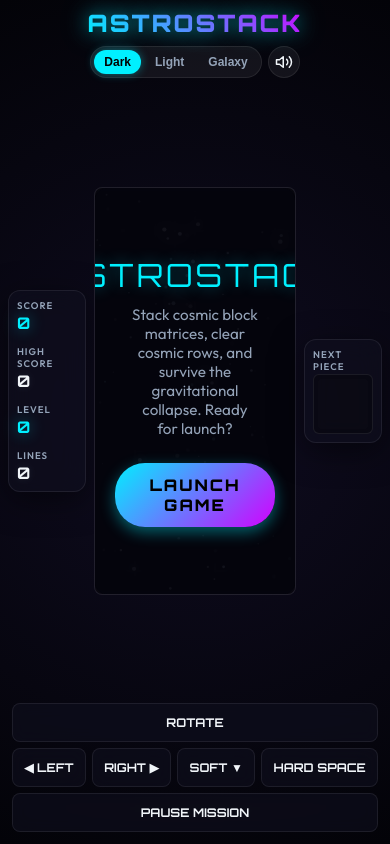
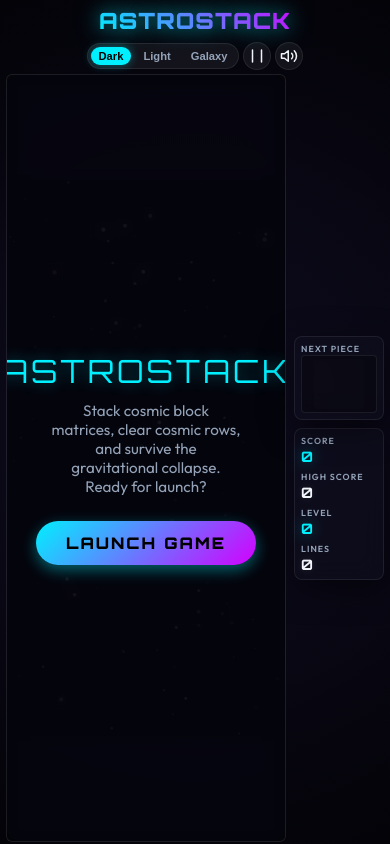
Before and after one commit to superdooperjen/astrostack, a website built with Vite: page index.html in a window 390 px wide. Built offline with nearby package versions, Linux system fonts and the light colour scheme.

Commit message:
Implement mobile touch gestures, relocate pause to header, and stack panels on the right column for maximized play board area

```diff
--- a/index.html
+++ b/index.html
@@ -17,6 +17,13 @@
         <button id="theme-btn-light" class="theme-btn">Light</button>
         <button id="theme-btn-galaxy" class="theme-btn">Galaxy</button>
       </div>
+      <button id="pause-btn" class="btn-icon" title="Pause Mission" aria-label="Pause Mission">
+        <!-- Pause icon (two vertical lines) -->
+        <svg id="pause-icon" xmlns="http://www.w3.org/2000/svg" width="20" height="20" viewBox="0 0 24 24" fill="none" stroke="currentColor" stroke-width="2" stroke-linecap="round" stroke-linejoin="round">
+          <line x1="18" y1="4" x2="18" y2="20"></line>
+          <line x1="6" y1="4" x2="6" y2="20"></line>
+        </svg>
+      </button>
       <button id="mute-btn" class="btn-icon" title="Toggle Sound" aria-label="Toggle Sound">
         <!-- Sound icon (speaker-on by default) -->
         <svg id="mute-icon" xmlns="http://www.w3.org/2000/svg" width="20" height="20" viewBox="0 0 24 24" fill="none" stroke="currentColor" stroke-width="2" stroke-linecap="round" stroke-linejoin="round">
--- a/src/engine/renderer.ts
+++ b/src/engine/renderer.ts
@@ -36,7 +36,7 @@ export class GameRenderer {
     if (!parent) return;
 
     const isMobile = window.innerWidth <= 820;
-    const maxHeight = isMobile ? window.innerHeight * 0.48 : window.innerHeight * 0.70;
+    const maxHeight = isMobile ? window.innerHeight * 0.80 : window.innerHeight * 0.70;
     const parentWidth = parent.clientWidth;
 
     // Calculate grid size based on space limits maintaining 1:2 aspect ratio
--- a/src/main.ts
+++ b/src/main.ts
@@ -58,6 +58,9 @@ const restartBtn = document.getElementById('restart-btn')!;
 
 const muteBtn = document.getElementById('mute-btn')!;
 const muteIcon = document.getElementById('mute-icon')!;
+
+const pauseBtnHeader = document.getElementById('pause-btn')!;
+const pauseIconHeader = document.getElementById('pause-icon')!;
 
 // Theme buttons
 const themeBtnDark = document.getElementById('theme-btn-dark')!;
@@ -144,6 +147,12 @@ function launchGame() {
   startOverlay.classList.remove('active');
   gameOverOverlay.classList.remove('active');
   pauseOverlay.classList.remove('active');
+
+  // Reset pause icon in case game was restarted from paused state
+  pauseIconHeader.innerHTML = `
+    <line x1="18" y1="4" x2="18" y2="20"></line>
+    <line x1="6" y1="4" x2="6" y2="20"></line>
+  `;
 
   renderer.particles.clear();
 
@@ -303,9 +312,18 @@ function togglePause() {
   state.paused = !state.paused;
   if (state.paused) {
     pauseOverlay.classList.add('active');
+    // Show Play icon
+    pauseIconHeader.innerHTML = `
+      <polygon points="6 4 20 12 6 20 6 4" fill="currentColor"></polygon>
+    `;
   } else {
     pauseOverlay.classList.remove('active');
     lastTime = performance.now(); // reset timer offset
+    // Show Pause icon
+    pauseIconHeader.innerHTML = `
+      <line x1="18" y1="4" x2="18" y2="20"></line>
+      <line x1="6" y1="4" x2="6" y2="20"></line>
+    `;
   }
 }
 
@@ -384,18 +402,97 @@ window.addEventListener('keydown', (e) => {
 // Prevent scrolling inside canvas or controls when swiping on mobile
 document.addEventListener('touchmove', (e) => {
   const target = e.target as HTMLElement;
-  if (target.closest('.board-container') || target.closest('.mobile-controls')) {
+  if (target.closest('.board-container')) {
     e.preventDefault();
   }
 }, { passive: false });
 
-// Mobile Button Listeners
+// Screen Gestures implementation
+let touchStartX = 0;
+let touchStartY = 0;
+let touchLastMoveX = 0;
+let touchLastMoveY = 0;
+let touchStartTime = 0;
+let touchHasSwiped = false;
+
+// We wait for DOM content loaded to attach gesture listeners on canvas
+window.addEventListener('DOMContentLoaded', () => {
+  const boardCanvas = document.getElementById('game-board')!;
+
+  boardCanvas.addEventListener('touchstart', (e: TouchEvent) => {
+    if (e.touches.length !== 1) return;
+    const touch = e.touches[0];
+    touchStartX = touch.clientX;
+    touchStartY = touch.clientY;
+    touchLastMoveX = touchStartX;
+    touchLastMoveY = touchStartY;
+    touchStartTime = performance.now();
+    touchHasSwiped = false;
+  }, { passive: true });
+
+  boardCanvas.addEventListener('touchmove', (e: TouchEvent) => {
+    if (state.gameOver || state.paused || !currentPiece) return;
+    if (e.touches.length !== 1) return;
+
+    // Prevent default viewport bounce/scrolling
+    e.preventDefault();
+
+    const touch = e.touches[0];
+    const dx = touch.clientX - touchLastMoveX;
+    const dy = touch.clientY - touchLastMoveY;
+
+    // Swipe horizontal check: 24 pixels threshold for one grid movement
+    if (dx > 24) {
+      moveRight();
+      touchLastMoveX = touch.clientX;
+      touchHasSwiped = true;
+    } else if (dx < -24) {
+      moveLeft();
+      touchLastMoveX = touch.clientX;
+      touchHasSwiped = true;
+    }
+
+    // Swipe vertical down check: 20 pixels threshold for one line drop
+    if (dy > 20) {
+      moveDown();
+      touchLastMoveY = touch.clientY;
+      touchHasSwiped = true;
+    }
+  }, { passive: false });
+
+  boardCanvas.addEventListener('touchend', (e: TouchEvent) => {
+    if (state.gameOver || state.paused || !currentPiece) return;
+    if (e.changedTouches.length !== 1) return;
+
+    const touch = e.changedTouches[0];
+    const totalDx = touch.clientX - touchStartX;
+    const totalDy = touch.clientY - touchStartY;
+    const duration = performance.now() - touchStartTime;
+
+    // 1. Fast vertical swipe down -> Hard Drop
+    if (totalDy > 80 && duration < 250) {
+      hardDrop();
+      return;
+    }
+
+    // 2. Tap to Rotate
+    // If touch ended quickly without moving much, it's a tap
+    if (!touchHasSwiped && Math.abs(totalDx) < 10 && Math.abs(totalDy) < 10 && duration < 250) {
+      rotate();
+    }
+  }, { passive: true });
+});
+
+// Mobile Button Listeners (kept just for desktop pointerdown safety or in case)
 mBtnLeft.addEventListener('pointerdown', (e) => { e.preventDefault(); moveLeft(); });
 mBtnRight.addEventListener('pointerdown', (e) => { e.preventDefault(); moveRight(); });
 mBtnRot.addEventListener('pointerdown', (e) => { e.preventDefault(); rotate(); });
 mBtnSoft.addEventListener('pointerdown', (e) => { e.preventDefault(); moveDown(); });
 mBtnHard.addEventListener('pointerdown', (e) => { e.preventDefault(); hardDrop(); });
 mBtnPause.addEventListener('pointerdown', (e) => { e.preventDefault(); togglePause(); });
+
+// Header Controls Listeners
+pauseBtnHeader.addEventListener('click', togglePause);
 
 // Overlay Button Listeners
 startBtn.addEventListener('click', launchGame);
--- a/src/styles/main.css
+++ b/src/styles/main.css
@@ -366,59 +366,77 @@ canvas#next-preview {
   header {
     flex-wrap: wrap;
     justify-content: center;
-    padding: 8px 12px 4px 12px;
+    padding: 6px 12px 2px 12px;
     gap: 8px;
   }
 
   h1 {
-    font-size: 1.5rem;
-    letter-spacing: 2px;
+    font-size: 1.4rem;
+    letter-spacing: 1px;
   }
 
   .header-controls {
-    gap: 6px;
+    gap: 4px;
+    align-items: center;
   }
 
   .theme-btn {
-    padding: 4px 10px;
-    font-size: 0.75rem;
+    padding: 3px 8px;
+    font-size: 0.7rem;
   }
 
   .btn-icon {
-    width: 32px;
-    height: 32px;
-    padding: 6px;
+    width: 28px;
+    height: 28px;
+    padding: 4px;
   }
 
   .game-container {
-    grid-template-columns: 78px 1fr 78px;
-    grid-template-areas: "hud board next";
+    display: grid;
+    grid-template-columns: 1fr 90px;
+    grid-template-rows: auto auto;
     gap: 8px;
-    width: 98%;
+    width: 99%;
     max-width: 480px;
     margin: 2px auto;
     padding: 0 4px;
     align-items: center;
     flex: 1;
-    min-height: 0; /* allows proper shrinking */
+    min-height: 0;
+  }
+
+  .board-container {
+    grid-column: 1;
+    grid-row: 1 / span 2;
+    padding: 2px;
+    border-radius: 6px;
+    width: 100%;
+    height: 100%;
+    display: flex;
+    justify-content: center;
+    align-items: center;
   }
 
   .panel-left {
-    grid-area: hud;
+    grid-column: 2;
+    grid-row: 2;
     display: flex;
     flex-direction: column;
-    gap: 12px;
-    padding: 8px;
-    border-radius: 12px;
+    gap: 6px;
+    padding: 6px;
+    border-radius: 8px;
+    align-self: start;
   }
 
   .panel-right {
-    grid-area: next;
+    grid-column: 2;
+    grid-row: 1;
     display: flex;
     flex-direction: column;
-    gap: 12px;
-    padding: 8px;
-    border-radius: 12px;
+    gap: 6px;
+    padding: 6px;
+    border-radius: 8px;
+    align-self: end;
   }
 
   /* Hide key bindings guides on mobile */
@@ -432,46 +450,29 @@ canvas#next-preview {
   }
 
   .stat-label {
-    font-size: 0.6rem;
+    font-size: 0.55rem;
     letter-spacing: 1px;
-    margin-bottom: 2px;
+    margin-bottom: 1px;
   }
 
   .stat-value {
-    font-size: 1rem;
+    font-size: 0.9rem;
   }
 
   .preview-box {
-    padding: 4px;
-    border-radius: 6px;
-    margin-top: 2px;
+    padding: 3px;
+    border-radius: 4px;
+    margin-top: 1px;
   }
 
   canvas#next-preview {
     width: 100%;
-    max-width: 55px;
+    max-width: 50px;
     height: auto;
   }
 
-  .board-container {
-    padding: 3px;
-    border-radius: 8px;
-  }
-
-  /* Mobile Controls - compact & aligned */
+  /* Hide bottom controls completely on mobile */
   .mobile-controls {
-    display: grid;
-    margin: 4px auto 12px auto;
-    padding: 0 8px;
-    width: 98%;
-    max-width: 420px;
-    gap: 6px;
-    height: auto;
-  }
-
-  .m-btn {
-    padding: 11px;
-    font-size: 0.75rem;
-    border-radius: 8px;
+    display: none !important;
   }
 }
```
